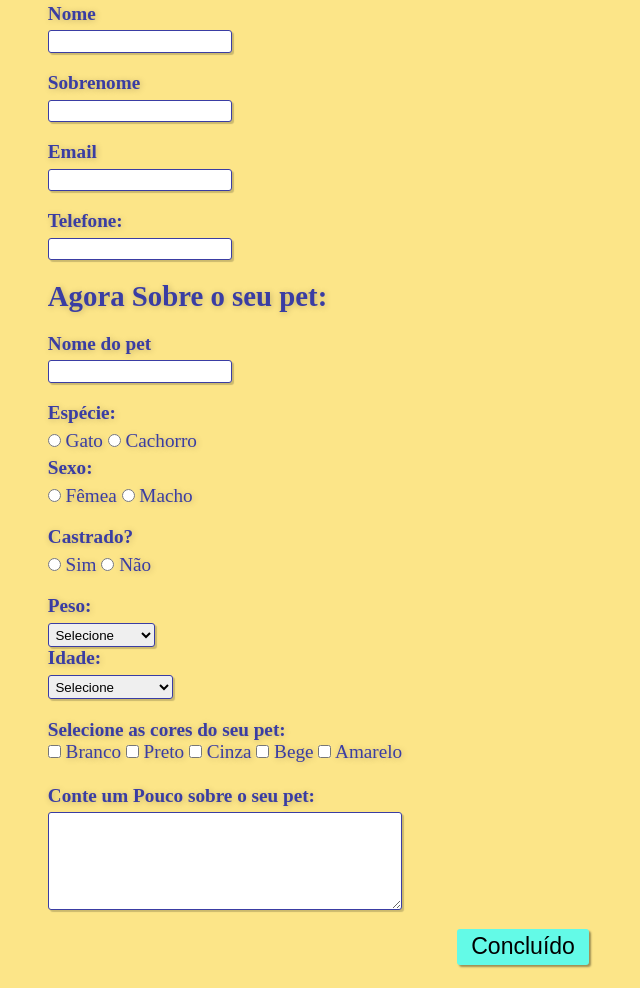
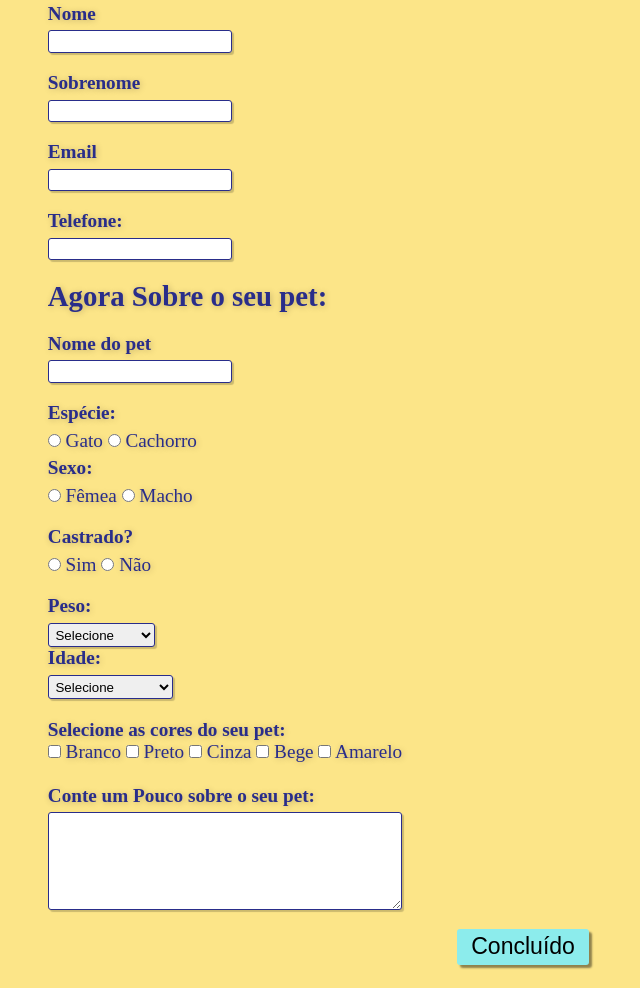
Before and after one commit to Junasc/form, a plain HTML site: page index.html in a window 1280 px wide. Shown: the part 216-1204 px from the top of the page, without its empty margins (413-1053 px from the left). Drawn offline with Linux system fonts and the light colour scheme.

Commit message:
button personalized

```diff
--- a/style.css
+++ b/style.css
@@ -4,9 +4,9 @@
     margin: 0;
 }
 :root {
-    --titulo: #3a3da3;
+    --titulo: #292d8a;
     --corfundo:#fac80077;
-    --corbuttom: #63FAE7;
+    --corbuttom: #8cecec;
 }
 #titulo{
     font: normal bolder 4em 'work sans';
@@ -62,7 +62,7 @@ fieldset.grupo .divcampo {
     display: block;
 }
 .divcampo input:focus , .campo select:focus, .campo textarea:focus {
-    background-color: rgb(223, 248, 212);
+    background-color: rgb(255, 255, 255);
 }
 #check {
     display:inline;
@@ -72,13 +72,20 @@ textarea{
 }
 .botao {
     background-color: var(--corbuttom);
-    border: 0;
+    border:0;
+    border-radius: 3px;
     margin-bottom: 1em;
     font-size: 1.2em;
     top: 90%;
     left: 50%;
     margin-right: -50%;
     padding: 0.2em 0.6em;
-    box-shadow: 2px 2px 2px rgba(0, 0, 0, 0.376);
+    box-shadow: 3px 3px 2px rgba(0, 0, 0, 0.431);
     position: relative;
+    transition: 0.1s;
 }
+:active .botao {
+    top: 3px;
+    background-color:var(--corbuttom);
+    box-shadow: 3px 3px 2px var(--corbuttom);
+}
```
